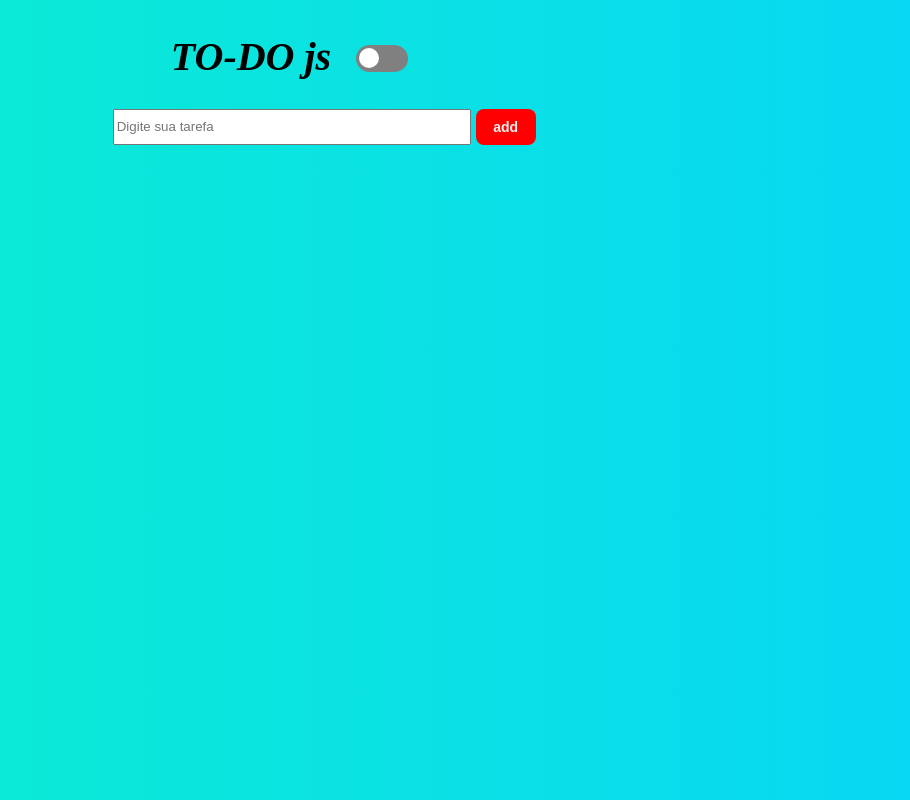
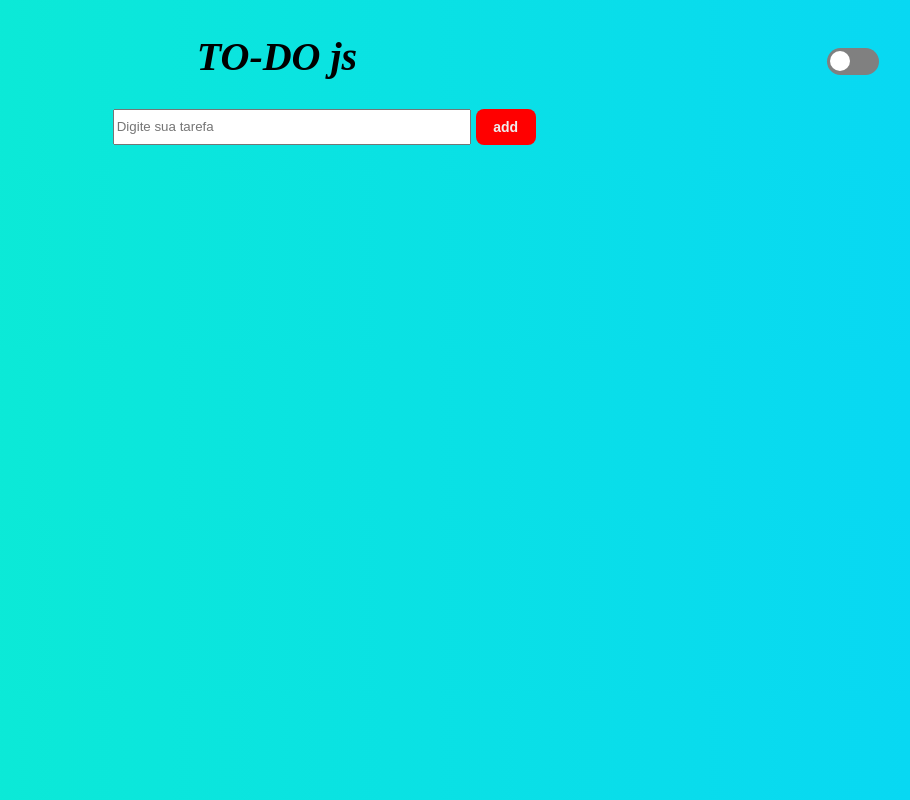
Before and after one commit to andersonzeroone/JavaScript, a plain HTML site: page to-do_js/index.html in a window 1280 px wide. Shown: the whole page, without its empty margins (363-1273 px from the left). Drawn offline with Linux system fonts and the light colour scheme.

Commit message:
bnt float

```diff
--- a/to-do_js/darkMode.js
+++ b/to-do_js/darkMode.js
@@ -18,7 +18,6 @@ const initialColor = {
     bgTitle: getStyle(html, "--bg-title"),
     bgBnt: getStyle(html, "--bg-bnt"),
     bgBntcheck: getStyle(html, "--bg-bntcheck")
-
 }
 
 const darkMode = {
@@ -26,8 +25,6 @@ const darkMode = {
     bgTitle: '#EBEBEB',
     bgBnt:'#1d1c1c',
     bgBntcheck:'#3664FF'
-
-
 }
 
 const transformKey = key =>
--- a/to-do_js/index.html
+++ b/to-do_js/index.html
@@ -9,8 +9,10 @@
 <body>
     <div class="header">
         <h1 class="title">TO-DO js</h1>
-        <input id="switch" type="checkbox" name="theme">
-        <label for="switch">Toggle</label>
+        <div class="bnt-check">
+            <input id="switch" type="checkbox" name="theme">
+            <label for="switch">Toggle</label>
+        </div>
     </div>
     <div id="app">
        <div class="conteiner">
--- a/to-do_js/style.css
+++ b/to-do_js/style.css
@@ -28,9 +28,11 @@ body{
     font-weight: bold;
     color: var(--bg-title)
 }
-#switch{
+.bnt-check{
     position: absolute;
-   padding: -12px 0px 0px 0px;
+    float: right;
+    right: 3%;
+    top: 6%
 }
 input[type=checkbox]{
     height: 0;
```
